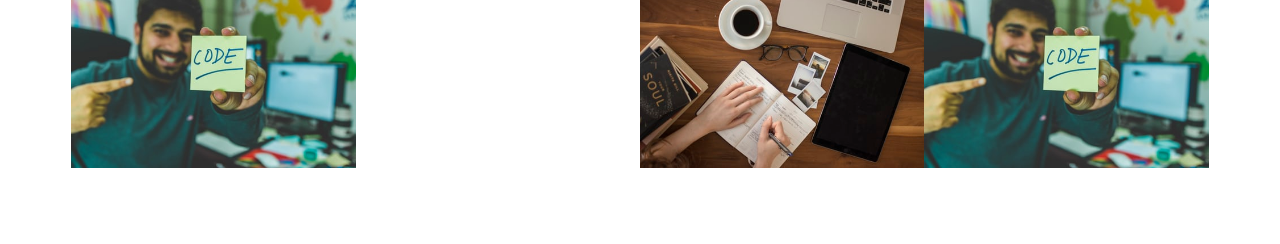
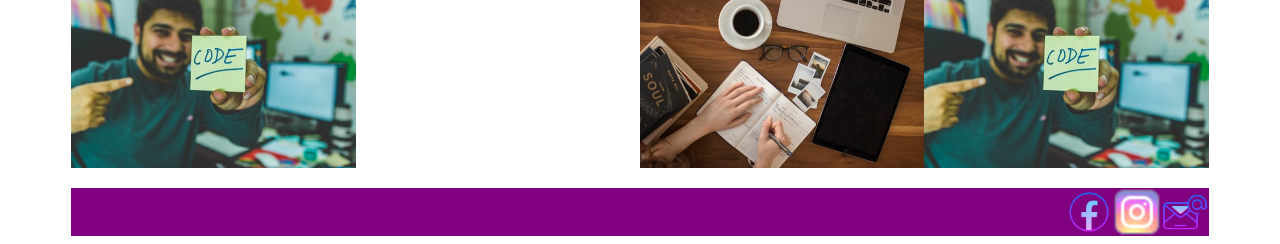
Before and after one commit to simone-art/projeto-semifinal, a plain HTML site: page index.html in a window 1280 px wide. Shown: the part 1687-1931 px from the top of the page. Before the commit the page ends 1863 px from the top, so only its background shows below. Drawn offline with Linux system fonts and the light colour scheme.

Commit message:
realizado el home solamente en html y css

```diff
--- a/css/style.css
+++ b/css/style.css
@@ -117,6 +117,23 @@ background-color: black;
 }
 
 
+.footer {
+    display: flex;
+    flex-direction: row;
+    justify-content: flex-end;
+    margin: 0 auto;
+    margin-top: 20px;
+    width: 90%;
+    height: 40%;
+    background-color: purple;
+}
+
+.icone {
+    width: 48px;
+    height: 48px;
+}
+
+
 @media (max-width: 320px){
 
     .logo {
--- a/index.html
+++ b/index.html
@@ -76,6 +76,14 @@
             <img class="face" src="./img/code.jpg" alt="rostro de mulher feliz">
     </section>
 
+    <footer>
+        <div class="footer">
+            <img class="icone" src="./img/facebook.png" alt="icone do facebook">
+            <img  class="icone" src="./img/instagram.png" alt="icone do instagram">
+            <img class="icone" src="./img/icons8-email-64.png" alt="icone de email">
+        </div>
+    </footer>
+
 </body>
 
 </html>
```
